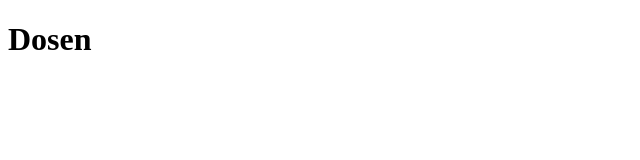
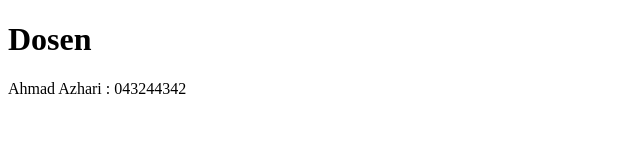
Before and after one commit to andrinur13/testpull, a plain HTML site: page index.html in a window 1280 px wide. Shown: the whole page, without its empty margins (0-640 px from the left). Drawn offline with Linux system fonts and the light colour scheme.

Commit message:
menambah data dosen ahmad azhari

```diff
--- a/index.html
+++ b/index.html
@@ -8,5 +8,6 @@
 </head>
 <body>
     <h1>Dosen</h1>
+    <p>Ahmad Azhari     : 043244342</p>
 </body>
 </html>
```
